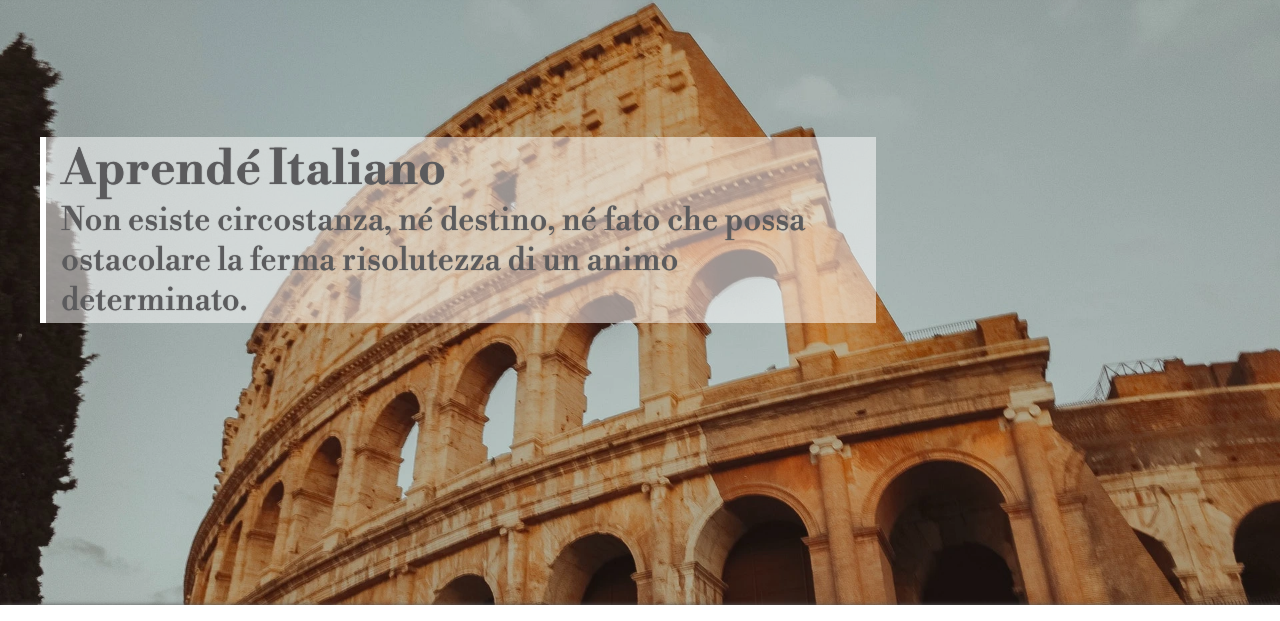
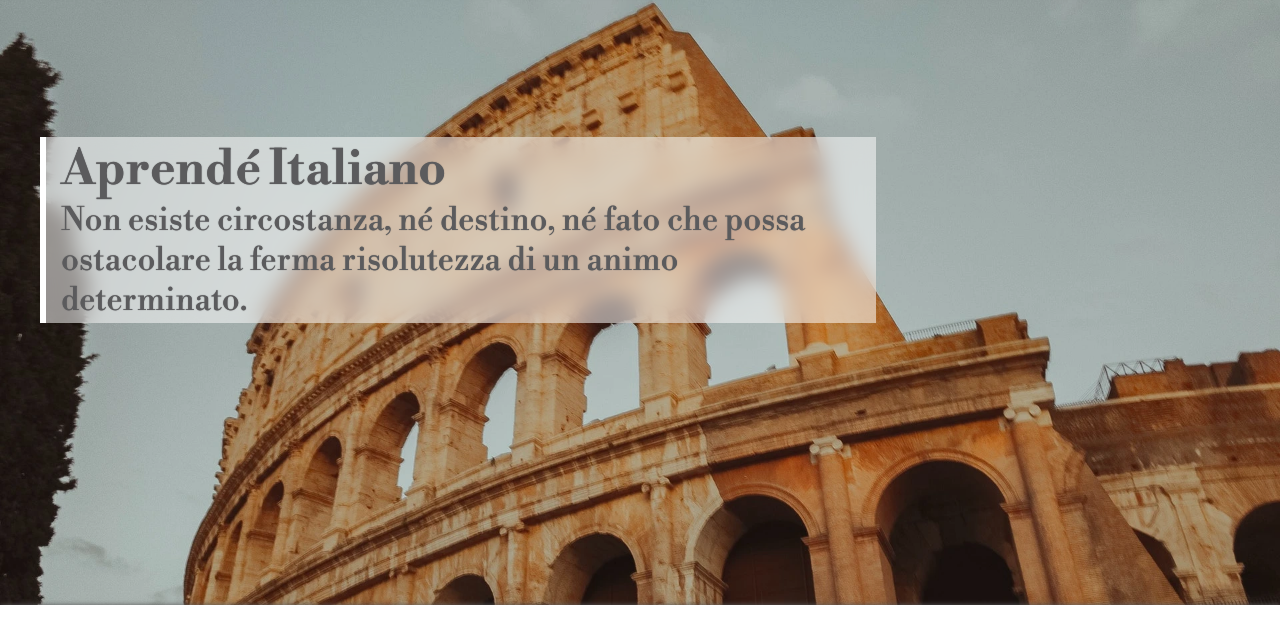
Before and after one commit to ftrubiolo/gioia, a plain HTML site: page index.html in a window 1280 px wide. Shown: the part 146-767 px from the top of the page. Drawn offline with nearby package versions, Linux system fonts and the light colour scheme.

Commit message:
blur tarjeta

```diff
--- a/style.css
+++ b/style.css
@@ -18,6 +18,7 @@ nav {
     width: 100%;
     display: flex;
     flex-direction: column;
+    z-index: 99;
 }
 main {
     border-top: #0000 solid 1px;
@@ -31,6 +32,7 @@ main {
     background-color: #5B5B5D;
     padding: 0 10px;
     font-size: .9rem;
+
 }
 .nav_mid {
     background-color: #fff;
@@ -77,6 +79,8 @@ main {
     background: #fff8;
     margin: 0 40px;
     padding: 3px 15px;
+    backdrop-filter: blur(10px);
+    z-index: 1;
 }
 .introduccion {
     background-color: #fff;
```
